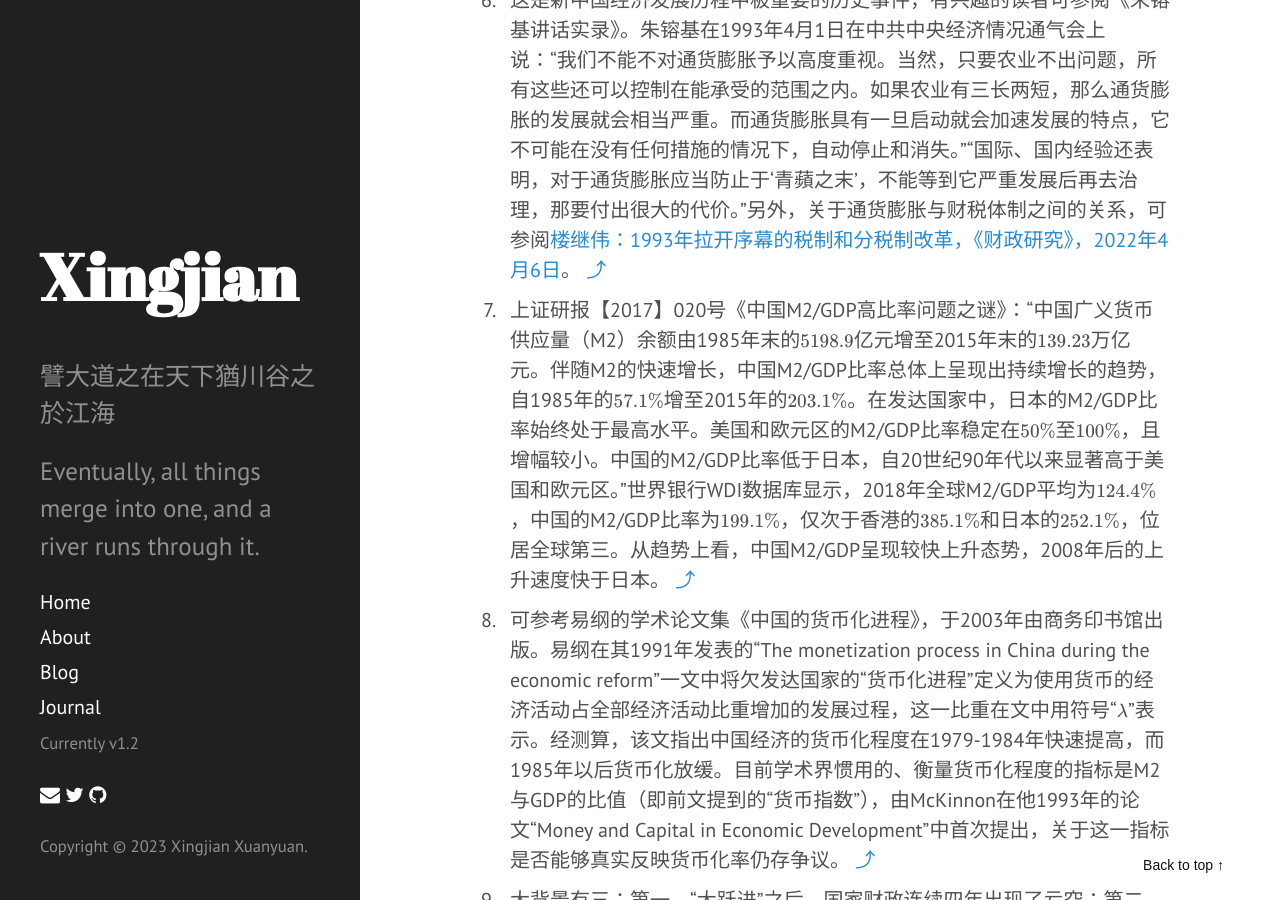
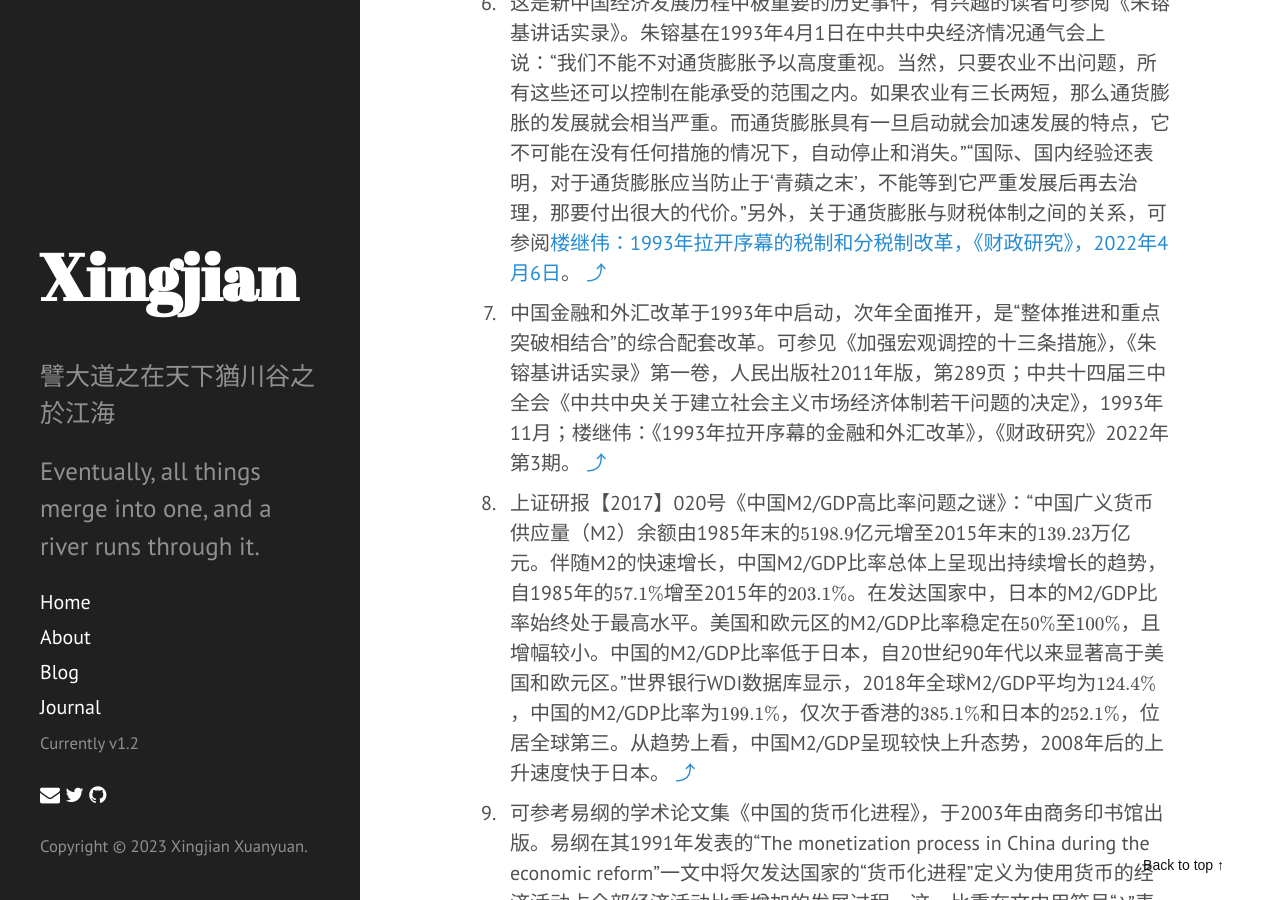
Before and after one commit to xyxj1024/xyxj1024.github.io, a Jekyll site: the page built from _posts/2022-12-31-zhou-qiren-monetary-review.md, in a window 1280 px wide and 900 px high, scrolled down 20552 px. Built offline with Jekyll 4.4.1, drawn with Linux system fonts in a browser that asks for light colours; nearby versions of some CDN libraries; formulas are drawn with MathJax 3; some of the changed text lies outside the part shown.

Commit message:
Update Site

```diff
--- a/_posts/2022-12-31-zhou-qiren-monetary-review.md
+++ b/_posts/2022-12-31-zhou-qiren-monetary-review.md
@@ -164,7 +164,7 @@
 
 法定纸币的兴起，使货币锚的问题变得空前严重起来。 · · · · · · 印钱的成本如此之低、货币的潜在供应量如此之大，究竟怎样加以约束，才能保证经济既享受货币提供价值标准、交易媒介和贮藏手段之利，又免受严重的通胀、通缩和预期紊乱之害呢？这就是诞生现代中央银行制度的“问题背景”，也是现代“货币政策”越闹越复杂、“货币政策工具”令人越来越眼花缭乱的原因。以中国为例，《人民银行法》清楚地规定了货币政策的目标，即“保持货币币值的稳定，并以此促进经济增长”。但是究竟要如何操作，才能切实做到保持人民币币值的稳定，就不是一道容易解答的题目。这就是为法定币选锚的问题了。第一可选之路，是实物锚。 · · · · · · 此锚的问题是，实物储备有巨大的耗费，付得起还是付不起？像人民币这样自诞生之日就从不依赖实物储备的货币，突然哪一天要重建自己的实物储备，又谈何容易？ · · · · · · 所以，除非有天大的意外，人民币不会选实物为锚的路线。
 
-历史上最可靠的美元之锚，是黄金与白银。1792年美国国会通过的《铸币法案》规定：每一个美元（dollar）等于$$371.25$$格令（grain）纯银，或$$24.75$$格令纯金[^10]。法案还规定：任何个人或群体都可以把金块银块送到铸币厂铸成美元硬币，铸币厂“应对送来的”金块银块进行检测，“一经接受，应尽快铸成硬币，并免收加工费用”。这就是“自由铸币”制的由来。不过铸币厂必须按法定的金银比例（$$15:1$$）铸造美元。很明白，美元来到世上的时候，是响当当的以金银为本位的货币。
+历史上最可靠的美元之锚，是黄金与白银。1792年美国国会通过的《铸币法案》规定：每一个美元（dollar）等于$$371.25$$格令（grain）纯银，或$$24.75$$格令纯金[^11]。法案还规定：任何个人或群体都可以把金块银块送到铸币厂铸成美元硬币，铸币厂“应对送来的”金块银块进行检测，“一经接受，应尽快铸成硬币，并免收加工费用”。这就是“自由铸币”制的由来。不过铸币厂必须按法定的金银比例（$$15:1$$）铸造美元。很明白，美元来到世上的时候，是响当当的以金银为本位的货币。
 
 最早美国政府要“发行”金币券（Gold Certificates），必须在库房保有等值的金币，并承诺存款人随时可按票面值来兑换。这差不多就是奥地利学派认为最理想的货币 &mdash;&mdash; 存款人把贵金属存入政府库房（民间钱庄亦无不可），得到一张“仓库存单”，然后在百分之百储备制的条件下凭单交易。 · · · · · · 在这一货币制度下，政府和银行都不能“创造”货币，因为货币发行者不过是代客保管金币，并提供兑付或互相划款的服务而已。
 
@@ -192,10 +192,12 @@
 
 [^6]: 这是新中国经济发展历程中极重要的历史事件，有兴趣的读者可参阅《朱镕基讲话实录》。朱镕基在1993年4月1日在中共中央经济情况通气会上说：“我们不能不对通货膨胀予以高度重视。当然，只要农业不出问题，所有这些还可以控制在能承受的范围之内。如果农业有三长两短，那么通货膨胀的发展就会相当严重。而通货膨胀具有一旦启动就会加速发展的特点，它不可能在没有任何措施的情况下，自动停止和消失。”“国际、国内经验还表明，对于通货膨胀应当防止于‘青蘋之末’，不能等到它严重发展后再去治理，那要付出很大的代价。”另外，关于通货膨胀与财税体制之间的关系，可参阅[楼继伟：1993年拉开序幕的税制和分税制改革，《财政研究》，2022年4月6日](http://m.chinareform.net/index.php?m=content&c=index&a=show&catid=59&id=40981)。
 
-[^7]: 上证研报【2017】020号《中国M2/GDP高比率问题之谜》：“中国广义货币供应量（M2）余额由1985年末的$$5198.9$$亿元增至2015年末的$$139.23$$万亿元。伴随M2的快速增长，中国M2/GDP比率总体上呈现出持续增长的趋势，自1985年的$$57.1\%$$增至2015年的$$203.1\%$$。在发达国家中，日本的M2/GDP比率始终处于最高水平。美国和欧元区的M2/GDP比率稳定在$$50\%$$至$$100\%$$，且增幅较小。中国的M2/GDP比率低于日本，自20世纪90年代以来显著高于美国和欧元区。”世界银行WDI数据库显示，2018年全球M2/GDP平均为$$124.4\%$$，中国的M2/GDP比率为$$199.1\%$$，仅次于香港的$$385.1\%$$和日本的$$252.1\%$$，位居全球第三。从趋势上看，中国M2/GDP呈现较快上升态势，2008年后的上升速度快于日本。
+[^7]: 中国金融和外汇改革于1993年中启动，次年全面推开，是“整体推进和重点突破相结合”的综合配套改革。可参见《加强宏观调控的十三条措施》，《朱镕基讲话实录》第一卷，人民出版社2011年版，第289页；中共十四届三中全会《中共中央关于建立社会主义市场经济体制若干问题的决定》，1993年11月；楼继伟：《1993年拉开序幕的金融和外汇改革》，《财政研究》2022年第3期。
 
-[^8]: 可参考易纲的学术论文集《中国的货币化进程》，于2003年由商务印书馆出版。易纲在其1991年发表的“The monetization process in China during the economic reform”一文中将欠发达国家的“货币化进程”定义为使用货币的经济活动占全部经济活动比重增加的发展过程，这一比重在文中用符号“$$\lambda$$”表示。经测算，该文指出中国经济的货币化程度在1979-1984年快速提高，而1985年以后货币化放缓。目前学术界惯用的、衡量货币化程度的指标是M2与GDP的比值（即前文提到的“货币指数”），由McKinnon在他1993年的论文“Money and Capital in Economic Development”中首次提出，关于这一指标是否能够真实反映货币化率仍存争议。
+[^8]: 上证研报【2017】020号《中国M2/GDP高比率问题之谜》：“中国广义货币供应量（M2）余额由1985年末的$$5198.9$$亿元增至2015年末的$$139.23$$万亿元。伴随M2的快速增长，中国M2/GDP比率总体上呈现出持续增长的趋势，自1985年的$$57.1\%$$增至2015年的$$203.1\%$$。在发达国家中，日本的M2/GDP比率始终处于最高水平。美国和欧元区的M2/GDP比率稳定在$$50\%$$至$$100\%$$，且增幅较小。中国的M2/GDP比率低于日本，自20世纪90年代以来显著高于美国和欧元区。”世界银行WDI数据库显示，2018年全球M2/GDP平均为$$124.4\%$$，中国的M2/GDP比率为$$199.1\%$$，仅次于香港的$$385.1\%$$和日本的$$252.1\%$$，位居全球第三。从趋势上看，中国M2/GDP呈现较快上升态势，2008年后的上升速度快于日本。
 
-[^9]: 大背景有三：第一，“大跃进”之后，国家财政连续四年出现了亏空；第二，以当时的办法，由人民银行多印了六七十亿票子去弥补财政赤字；第三，由于农业和轻工业减产，国家掌握的商品少，发出去的票子多，结果就引起物价上涨，市场供应紧张。
+[^9]: 可参考易纲的学术论文集《中国的货币化进程》，于2003年由商务印书馆出版。易纲在其1991年发表的“The monetization process in China during the economic reform”一文中将欠发达国家的“货币化进程”定义为使用货币的经济活动占全部经济活动比重增加的发展过程，这一比重在文中用符号“$$\lambda$$”表示。经测算，该文指出中国经济的货币化程度在1979-1984年快速提高，而1985年以后货币化放缓。目前学术界惯用的、衡量货币化程度的指标是M2与GDP的比值（即前文提到的“货币指数”），由McKinnon在他1993年的论文“Money and Capital in Economic Development”中首次提出，关于这一指标是否能够真实反映货币化率仍存争议。
 
-[^10]: 格令是英美制重量单位，每格令等于$$0.0648$$克。
+[^10]: 大背景有三：第一，“大跃进”之后，国家财政连续四年出现了亏空；第二，以当时的办法，由人民银行多印了六七十亿票子去弥补财政赤字；第三，由于农业和轻工业减产，国家掌握的商品少，发出去的票子多，结果就引起物价上涨，市场供应紧张。
+
+[^11]: 格令是英美制重量单位，每格令等于$$0.0648$$克。
```
Also changed, not shown: other parts of _posts/2022-12-31-zhou-qiren-monetary-review.md (+4 -4 lines), _posts/2021-07-31-Chinese-axial-breakthrough.md (+28 -6 lines), _posts/2023-05-28-lou-jiwei-on-intergovernmental-fiscal-reform.md (+19 -4 lines).
